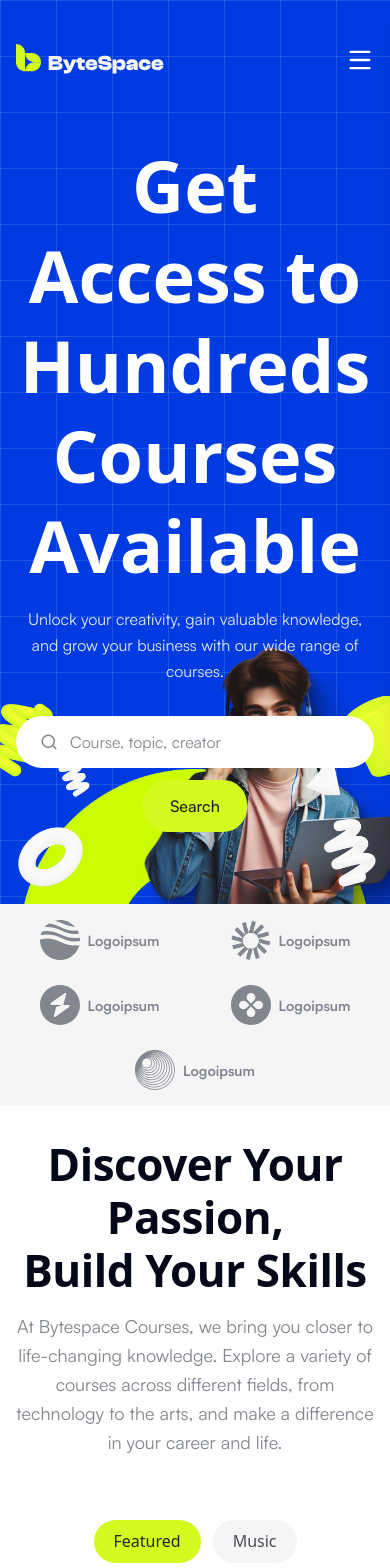
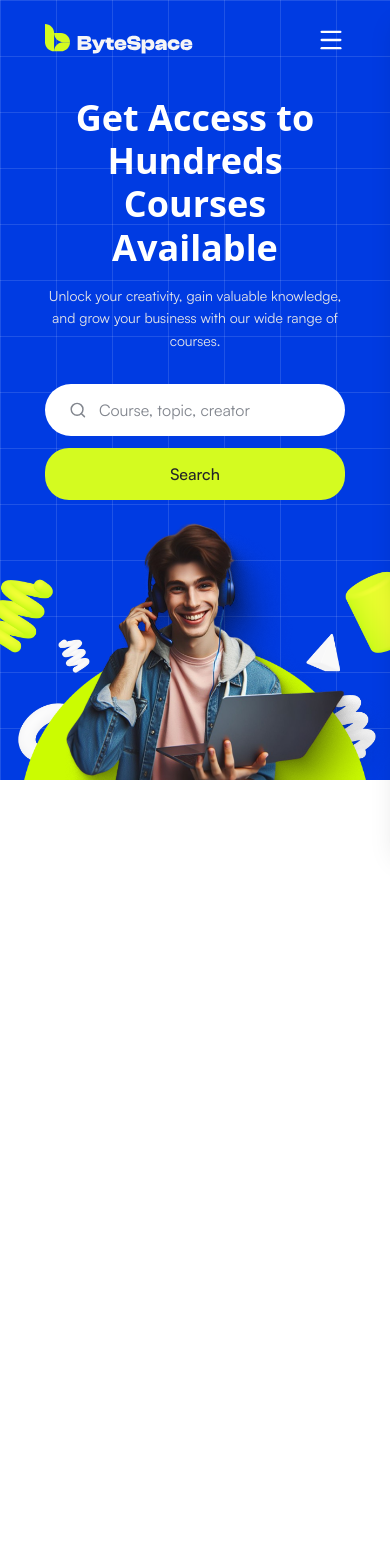
Before and after one commit to Md-Shorif-200/bytespace, a Next.js app: page / in a window 390 px wide. Shown: the top 1568 px of the page. After the commit the page ends 844 px from the top, so only its background shows below. Built offline with nearby package versions, Linux system fonts and the light colour scheme.

Commit message:
make banner and navbar responsive

```diff
--- a/src/app/globals.css
+++ b/src/app/globals.css
@@ -15,7 +15,7 @@
 
 @layer utilities {
   .heading_l {
-    @apply font-poppins font-semibold text-[72px] leading-[1.2];
+    @apply font-poppins font-semibold text-[36px] sm:text-[44px] lg:text-[60px] xl:text-[72px] leading-[1.2];
   }
 
   .heading_m {
@@ -31,7 +31,7 @@
   }
 
   .body_l {
-    @apply font-satoshi font-normal text-[18px] leading-[1.6];
+    @apply font-satoshi font-normal text-[14px] sm:text-[16px] lg:text-[18px] leading-[1.6];
   }
 
   .body_m {
--- a/src/app/layout.tsx
+++ b/src/app/layout.tsx
@@ -39,7 +39,7 @@ export default function RootLayout({
             </div>
             {children}
           </div>
-          <Footer />
+          {/* <Footer /> */}
         </main>
       </body>
     </html>
--- a/src/components/common/Container.tsx
+++ b/src/components/common/Container.tsx
@@ -5,7 +5,7 @@ type ContainerProps = {
 
 const Container = ({ children,className }: ContainerProps) => {
   return (
-    <div className={`w-full max-w-[1200px] mx-auto px-4 lg:px-0 ${className}`}>{children}</div>
+    <div className={`w-full max-w-[85%] mx-auto px-4 lg:px-0 ${className}`}>{children}</div>
   );
 };
 
--- a/src/components/common/CustomPrimaryButton.tsx
+++ b/src/components/common/CustomPrimaryButton.tsx
@@ -6,11 +6,15 @@ type CustomPrimaryButtonProps = {
   width?: string;
 };
 
-const CustomPrimaryButton = ({ text, href, width = "w-[104px]" }: CustomPrimaryButtonProps) => {
+const CustomPrimaryButton = ({
+  text,
+  href,
+width = "w-full min-[450px]:w-[120px]",
+}: CustomPrimaryButtonProps) => {
   return (
     <Link
       href={href}
-      className={`flex h-[52px] shrink-0 items-center justify-center rounded-3xl bg-[#D4FB20] font-satoshi text-[16px] font-medium text-[#242528] transition duration-300 hover:bg-[#D4FB20]/90 ${width}`}
+      className={`flex h-[52px] shrink-0 w-full items-center justify-center rounded-3xl bg-[#D4FB20] font-satoshi text-[16px] font-medium text-[#242528] transition duration-300 hover:bg-[#D4FB20]/90 ${width}`}
     >
       {text}
     </Link>
--- a/src/components/shared/navbar/Navbar.tsx
+++ b/src/components/shared/navbar/Navbar.tsx
@@ -20,7 +20,7 @@ const Navbar = () => {
   const closeSheet = () => setIsOpen(false);
 
   return (
-    <nav className="h-[120px]">
+    <nav className="h-[80px] lg:h-[120px]">
       <Container className="h-full">
         <div className="flex h-full items-center justify-between">
           {/* Brand logo */}
--- a/src/modules/main/HomePage.tsx
+++ b/src/modules/main/HomePage.tsx
@@ -10,12 +10,12 @@ const HomePage = () => {
   return (
     <div>
       <Banner />
-      <BrandLogos />
-      <FeaturedCoures />
-      <LearningPath />
-      <PlatformOverviewSection />
-      <JoinAsCreator />
-      <ClientsReview />
+      {/* <BrandLogos /> */}
+      {/* <FeaturedCoures /> */}
+      {/* <LearningPath /> */}
+      {/* <PlatformOverviewSection /> */}
+      {/* <JoinAsCreator /> */}
+      {/* <ClientsReview /> */}
     </div>
   );
 };
--- a/src/modules/main/banner/Banner.tsx
+++ b/src/modules/main/banner/Banner.tsx
@@ -13,28 +13,28 @@ const men_img = "/image/banner/men_img.png";
 
 const Banner = () => {
   return (
-    <section className="banner-bg relative h-[904px] overflow-hidden">
+    <section className="banner-bg relative h-[780px] sm:h-[904px] overflow-hidden">
       <Image
         src={ractanguler_shape_img}
         alt=""
         width={1440}
         height={804}
-        className="pointer-events-none absolute z-10 inset-x-0 bottom-0 h-auto w-full"
+        className="pointer-events-none absolute xl:z-10 inset-x-0 bottom-0 h-auto w-full"
         priority
       />
 
-      <Container className="relative z-20 pt-[140px] text-center">
+      <Container className="relative z-20 pt-24 sm:pt-30 lg:pt-35 text-center">
         {/* Main hero text */}
-        <h1 className="mx-auto max-w-[935px] font-poppins text-[72px] font-bold leading-tight text-[#FFFFFF]">
+        <h1 className=" heading_l  max-w-[935px] mx-auto   text-[#FFFFFF]">
           Get Access to Hundreds Courses Available
         </h1>
 
-        <p className="mx-auto mt-4 max-w-[819px] font-satoshi  leading-relaxed text-[#E5E6E8] text-[14px">
+        <p className=" body_l  mt-4 max-w-[819px] mx-auto  text-[#E5E6E8] ">
           Unlock your creativity, gain valuable knowledge, and grow your
           business with our wide range of courses.
         </p>
 
-        <div className="mx-auto mt-8 flex w-full max-w-[580px] flex-col items-center gap-3 sm:flex-row">
+        <div className=" mt-8 flex w-full max-w-[580px] mx-auto flex-col items-center gap-3 min-[450px]:flex-row">
           {/* Search field and button */}
           <div className="w-full min-w-0 flex-1">
             <CustomInput />
@@ -59,19 +59,19 @@ const Banner = () => {
           alt="Student with laptop"
           width={630}
           height={541}
-          className="relative z-10 left-[25%] h-auto "
+          className="relative z-10 left-[5%] min-[700px]:left-[10%] md:left-[15%] lg:left-[25%] h-auto "
           priority
         />
 
-        <div className="absolute top-[22%] left-[22%] z-20 hidden md:block">
+        <div className="absolute top-[24%] lg:top-[22%] left-[10%] min-[700px]:left-[15%] md:left-[18%] lg:left-[22%]  z-20 hidden sm:block">
           <UiUxCard />
         </div>
 
-        <div className="absolute bottom-[9%] left-[17%] z-20 hidden md:block">
+        <div className="absolute bottom-[12%] lg:bottom-[9%] left-[2%] lg:left-[17%] z-20 hidden sm:block">
           <HappyStudentsCard />
         </div>
 
-        <div className="absolute top-[26%] right-[21%] z-20 hidden md:block">
+        <div className="absolute top-[33%] lg:top-[28%]  xl:top-[26%] right-[8%] min-[650px]:right-[12%] min-[700px]:right-[10%] min-[800px]:right-[12%] min-[850px]:right-[18%] min-[900px]:right-[20%] min-[950px]:right-[25%] lg:right-[21%]  z-20 hidden sm:block">
           <LearningProgressCard />
         </div>
       </div>
--- a/src/modules/main/banner/cards/HappyStudentsCard.tsx
+++ b/src/modules/main/banner/cards/HappyStudentsCard.tsx
@@ -13,8 +13,8 @@ const avatars = [
 
 const HappyStudentsCard = () => {
   return (
-    <div className="h-[121px] w-[245px] rounded-2xl bg-white p-4 shadow-lg">
-      <h3 className="font-satoshi text-[16px] font-medium text-dark">
+    <div className=" w-[200px] lg:w-[245px]  h-[110px] lg:h-[121px] rounded-2xl bg-white p-3 lg:p-4 shadow-lg">
+      <h3 className="font-satoshi text-[14px] lg:text-[16px] font-medium text-dark">
         Happy Students
       </h3>
 
@@ -31,12 +31,12 @@ const HappyStudentsCard = () => {
             alt="Student"
             width={43}
             height={43}
-            className={`h-[43px] w-[43px] rounded-full border-2 border-white object-cover ${
+            className={` w-[38px] lg:w-[43px] h-[38px] lg:h-[43px] rounded-full border-2 border-white object-cover ${
               index > 0 ? "-ml-4" : ""
             }`}
           />
         ))}
-        <div className="-ml-4 flex h-[43px] w-[43px] shrink-0 items-center justify-center rounded-full border-2 border-white bg-primary font-satoshi text-[12px] font-bold text-dark">
+        <div className="-ml-4 flex  w-[38px] lg:w-[43px] h-[38px] lg:h-[43px] shrink-0 items-center justify-center rounded-full border-2 border-white bg-primary font-satoshi text-[12px] font-bold text-dark">
           2K+
         </div>
       </div>
--- a/src/modules/main/banner/cards/LearningProgressCard.tsx
+++ b/src/modules/main/banner/cards/LearningProgressCard.tsx
@@ -1,10 +1,10 @@
 const LearningProgressCard = () => {
   return (
-    <div className="w-[232px] h-[131px] rounded-2xl bg-white p-4 shadow-lg">
-      <h3 className="font-satoshi text-[14px] font-medium text-[#242528] ">
+    <div className=" w-[180px] xl:w-[232px] h-[100px] xl:h-[131px] rounded-2xl bg-white p-3 xl:p-4 shadow-lg">
+      <h3 className="font-satoshi text-[12px] xl:text-[14px] font-medium text-[#242528] ">
         Learning Progress
       </h3>
-      <p className="mt-1 font-poppins text-[48px] font-semibold leading-none text-dark">55%</p>
+      <p className="mt-1 font-poppins text-[34px] xl:text-[48px] font-semibold leading-none text-dark">55%</p>
       <div className="mt-3 h-2 w-full overflow-hidden rounded-full bg-[#E8E9EB]">
         <div className="h-full w-[55%] rounded-full bg-primary" />
       </div>
--- a/src/modules/main/banner/cards/UiUxCard.tsx
+++ b/src/modules/main/banner/cards/UiUxCard.tsx
@@ -1,8 +1,8 @@
 const UiUxCard = () => {
   return (
-    <div className="w-[208px] h-[70px] rounded-[16px] bg-white p-4 shadow-lg">
-      <h3 className="font-satoshi text-[16px] font-medium text-dark">UI/UX Design</h3>
-      <p className=" font-satoshi text-[12px] text-[#82868E]">
+    <div className=" w-[150px] lg:w-[208px] h-[70px] rounded-[16px] bg-white p-4 shadow-lg">
+      <h3 className="font-satoshi text-[14px] lg:text-[16px] font-medium text-dark">UI/UX Design</h3>
+      <p className=" font-satoshi text-[10px] lg:text-[12px] text-[#82868E]">
         200 Courses • 1000+ Students
       </p>
     </div>
```
